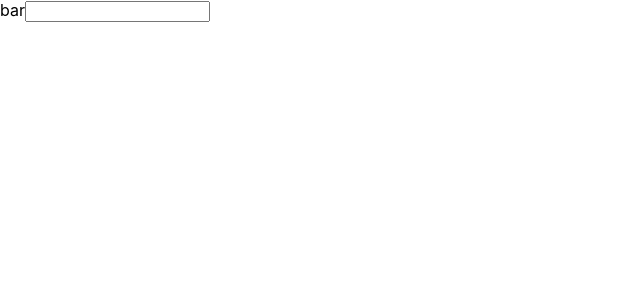
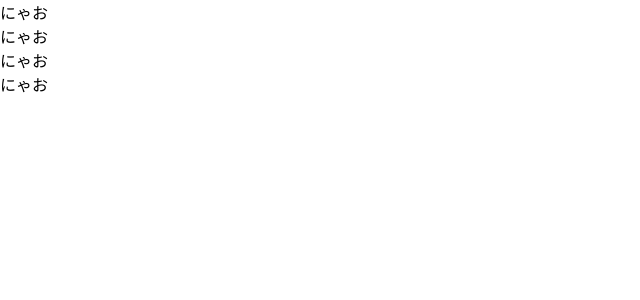
Before and after one commit to yasuyasu-w/udemy-react-redux-crud-application, a React (Create React App) app: page / in a window 1280 px wide. Shown: the top 300 px of the page, without its empty margins (0-640 px from the left). Built offline with nearby package versions, Linux system fonts and the light colour scheme.

Commit message:
icreate class component and function

```diff
--- a/src/App.js
+++ b/src/App.js
@@ -1,16 +1,31 @@
 import React from 'react';
 
-function App() {
-  return (
+//class App extends Component {
+//  render(){
+//  return (
+//
+//    <React.Fragment>
+//      <label htmlFor="bar">bar</label>
+//
+//    <input type="text" onChange={()=>{console.log("I am clicked.")}} />
+//    </React.Fragment>
+//
+//  )
+//  }
+//}
 
-    <React.Fragment>
-      <label htmlFor="bar">bar</label>
-
-    <input type="text" onChange={()=>{console.log("I am clicked.")}} />
-    </React.Fragment>
-
+const App=()=>{
+  return(
+    <div>
+      <Cat />
+      <Cat />
+      <Cat />
+      <Cat />
+    </div>
   )
 }
 
-
+const Cat=()=>{
+  return <div>にゃお</div>
+}
 export default App;
```
